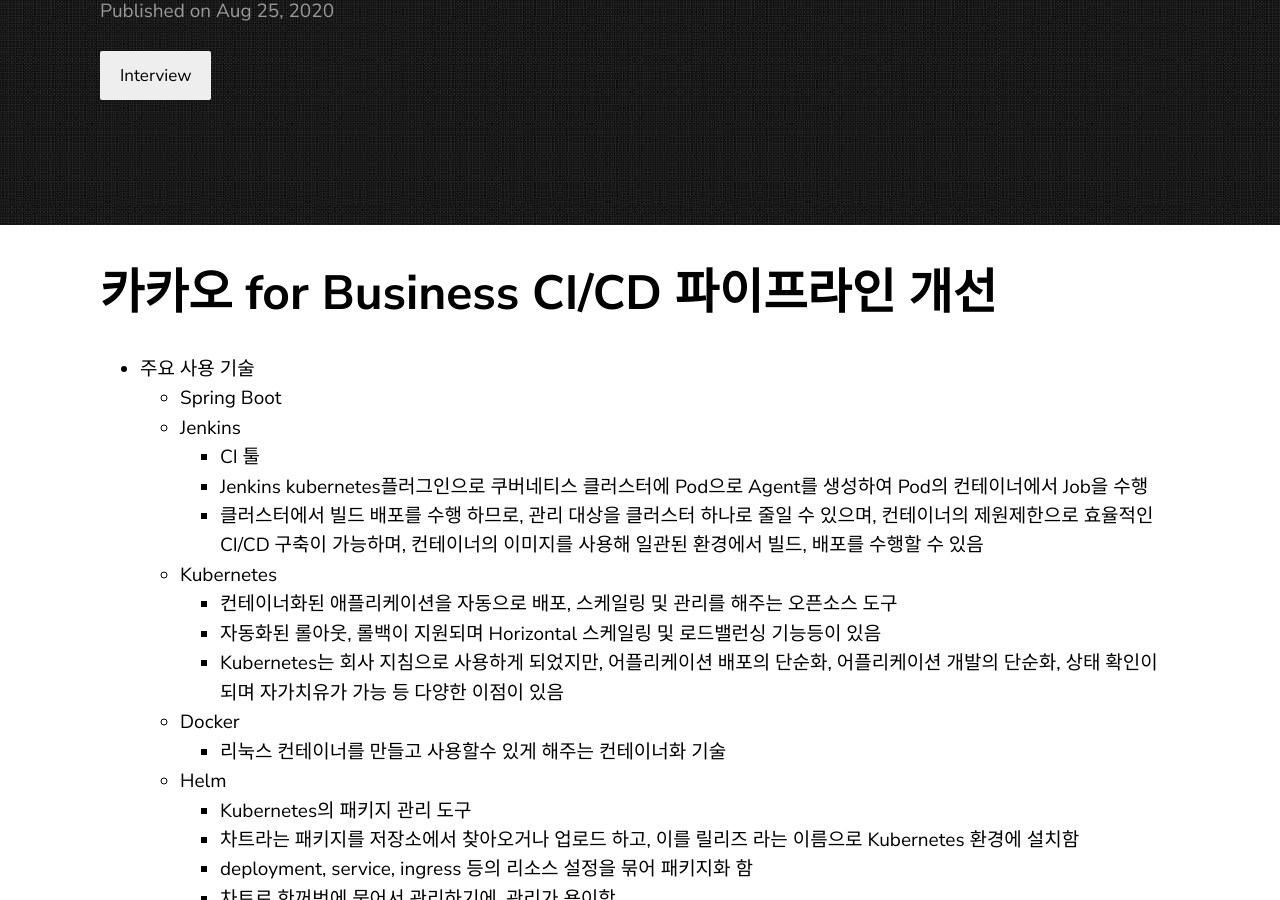
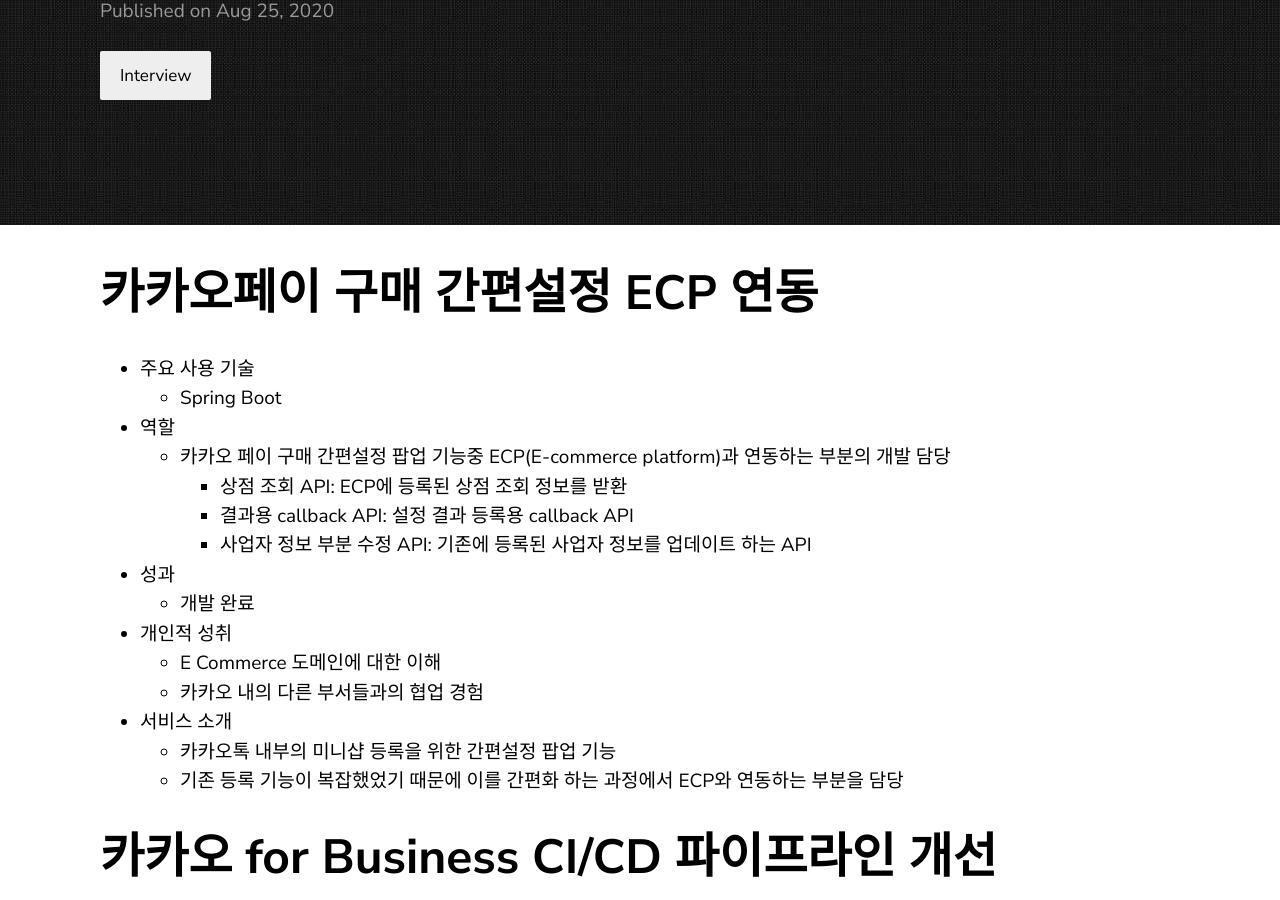
Before and after one commit to yoowonyoung/yoowonyoung.github.io, a Jekyll site: the page built from _posts/2020-08-25-Interview-04.md, in a window 1280 px wide and 900 px high, scrolled down 246 px. Built offline with Jekyll 4.4.1, drawn with Linux system fonts in a browser that asks for light colours; comment, search, counter and statistics services are not loaded.

Commit message:
Update 2020-08-25-Interview-04.md

```diff
--- a/_posts/2020-08-25-Interview-04.md
+++ b/_posts/2020-08-25-Interview-04.md
@@ -5,6 +5,29 @@
 date: 2020-08-25 23:29:00 +09:00
 categories: Interview
 ---
+
+# 카카오페이 구매 간편설정 ECP 연동
+- 주요 사용 기술
+    * Spring Boot
+
+- 역할
+    * 카카오 페이 구매 간편설정 팝업 기능중 ECP(E-commerce platform)과 연동하는 부분의 개발 담당
+        - 상점 조회 API: ECP에 등록된 상점 조회 정보를 받환
+        - 결과용 callback API: 설정 결과 등록용 callback API
+        - 사업자 정보 부분 수정 API: 기존에 등록된 사업자 정보를 업데이트 하는 API
+
+- 성과
+    * 개발 완료
+
+- 개인적 성취
+    * E Commerce 도메인에 대한 이해
+    * 카카오 내의 다른 부서들과의 협업 경험
+
+- 서비스 소개
+    * 카카오톡 내부의 미니샵 등록을 위한 간편설정 팝업 기능
+    * 기존 등록 기능이 복잡했었기 때문에 이를 간편화 하는 과정에서 ECP와 연동하는 부분을 담당
+
+
 
 # 카카오 for Business CI/CD 파이프라인 개선
 - 주요 사용 기술
```
